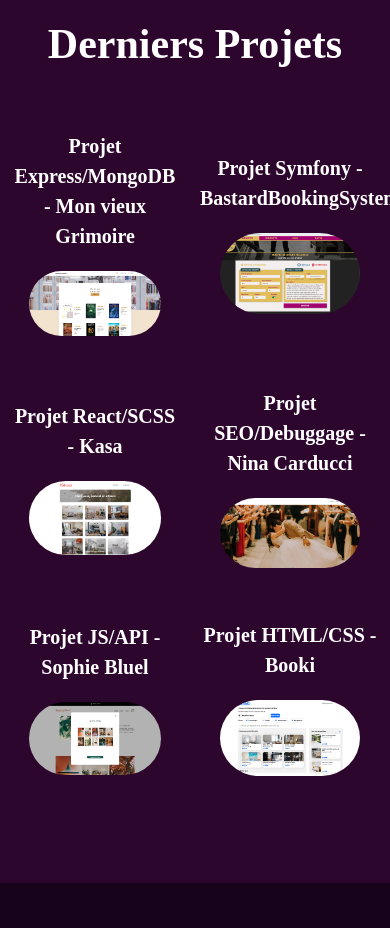
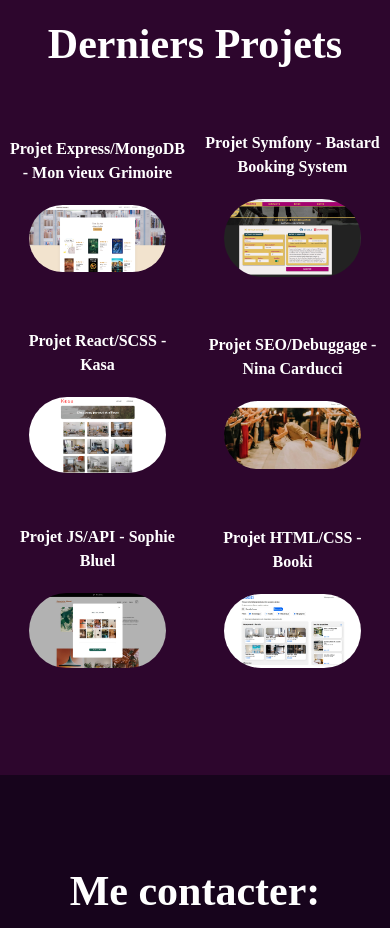
Before and after one commit to DenisLucien/Portfolio, a React (Vite) app: page / in a window 390 px wide. Shown: the part 3540-4468 px from the top of the page. Built offline with nearby package versions, Linux system fonts and the light colour scheme; a web font is replaced by a local one.

Commit message:
Fix soutenance

```diff
--- a/src/components/projects/index.jsx
+++ b/src/components/projects/index.jsx
@@ -20,7 +20,7 @@ let projects = [
     lien: "https://github.com/DenisLucien/MonVieuxGrimoire",
   },
   {
-    titre: "BastardBookingSystem",
+    titre: "Bastard Booking System",
     imgsrc: SiteWebForm,
     description: `Le projet BastardBookingSystem est un projet permettant l'envoi de demandes de représentations pour groupe de musiques.
       Le but est de pouvoir automatiquement demander des demandes et d'en garder un suivi via crm.
@@ -83,7 +83,7 @@ function Projects() {
         </div>
 
         <div className="project" onClick={() => toggleModale(1)}>
-          <h3>Projet Symfony - BastardBookingSystem</h3>
+          <h3>Projet Symfony - Bastard Booking System</h3>
           <img src={SiteWebForm} alt=""></img>
           <p className="projectText"></p>
         </div>
--- a/src/components/projects/projects.css
+++ b/src/components/projects/projects.css
@@ -35,7 +35,7 @@
   }
 }
 
-@media (max-width: 1280px) {
+@media (min-width: 768px) and (max-width: 1280px) {
   .latestProjects {
     h3 {
       margin: 20px 0px !important;
@@ -43,3 +43,12 @@
     }
   }
 }
+
+@media (max-width: 767px) {
+  .latestProjects {
+    h3 {
+      margin: 20px 0px !important;
+      font-size: 16px !important;
+    }
+  }
+}
```
